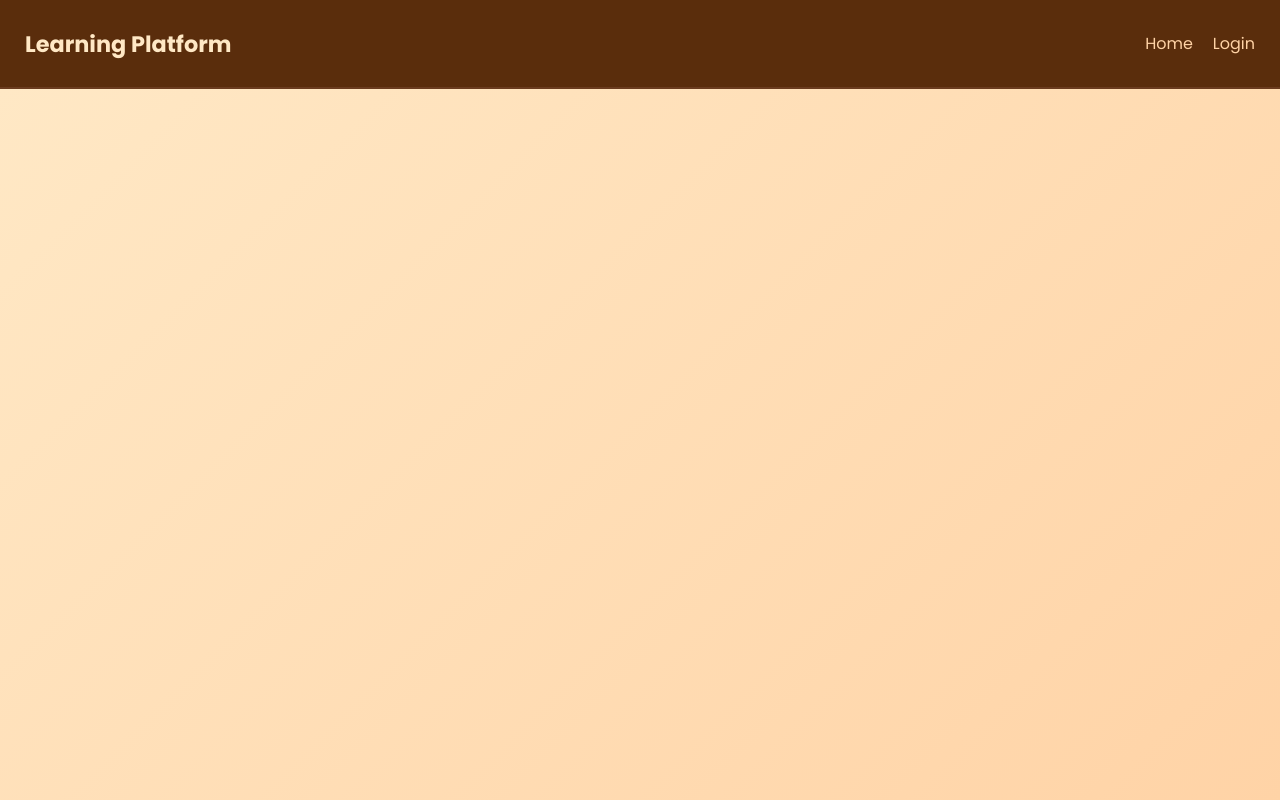
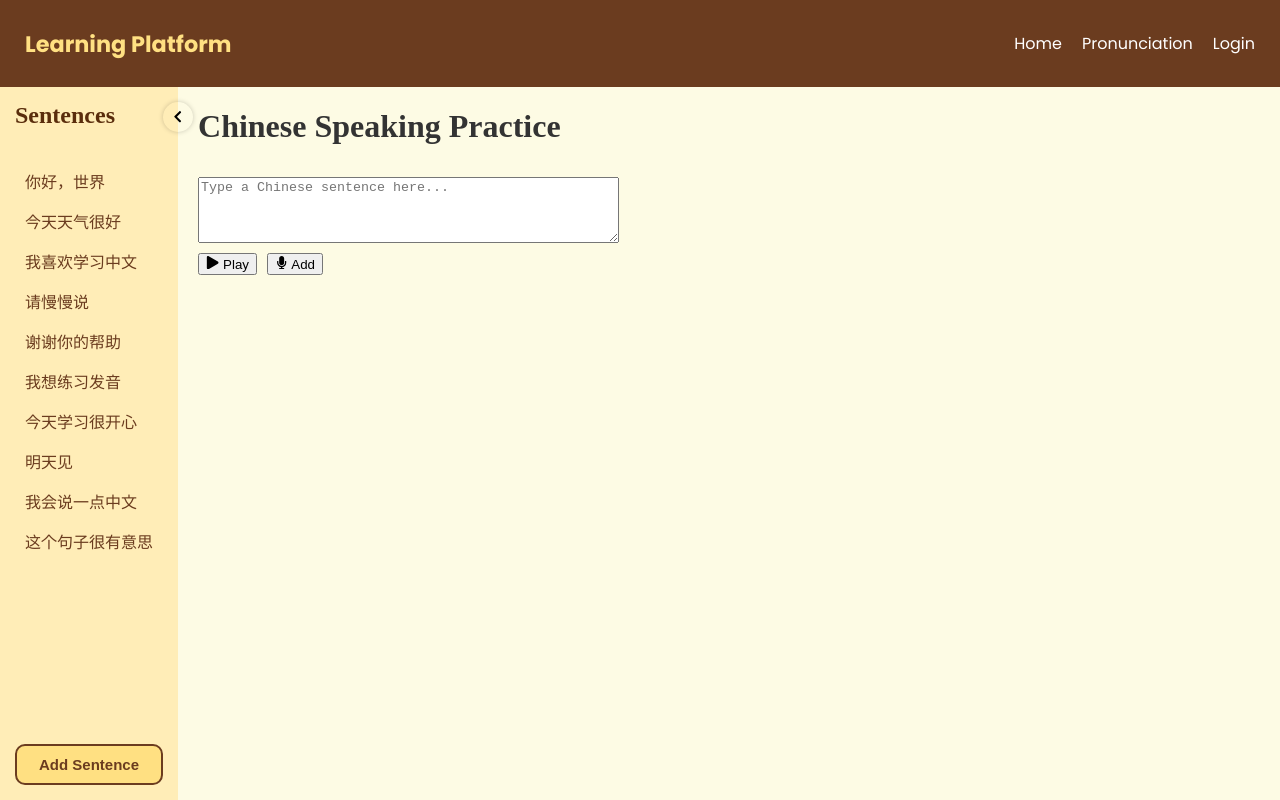
Before and after one commit to ikteng/chinese-learning-hub, a React (Vite) app in the folder learning-hub/: page /pronunciation in a window 1280 px wide. Built offline with nearby package versions, Linux system fonts and the light colour scheme.

Commit message:
update to use :root colors

```diff
--- a/learning-hub/src/App.css
+++ b/learning-hub/src/App.css
@@ -1,13 +1,32 @@
+:root {
+  /* Primary Colors */
+  --color-brown: #6b3c1f;
+  --color-dark-brown: #5a2d0c;
+  --color-light-yellow: #ffedb7;
+  --color-yellow: #FFE082;
+  --color-dark-yellow: #f8cc48;
+  --color-white: white;
+
+  /* Backgrounds */
+  --color-background-light: #fdfbe4; /* soft neutral page background */
+
+  /* Text Colors */
+  --color-text-main: #333;     /* main dark text */
+  --color-text-secondary: #555; /* secondary text */
+
+  /* Hover / Interaction */
+  --color-yellow-hover: #fff4d2;
+}
+
 .app {
   display: flex;
   flex-direction: column;
-  min-height: 100vh;
+  height: 100%;
+  background: var(--color-background-light);
+  color: var(--color-text-main);
 }
 
 .page-content {
   flex: 1;
   display: flex;
-  justify-content: center;
-  align-items: center;
-  background: linear-gradient(135deg, #ffe8c5, #ffd3a6);
 }
--- a/learning-hub/src/App.tsx
+++ b/learning-hub/src/App.tsx
@@ -3,6 +3,7 @@ import Navbar from "./components/Navbar";
 import Home from "./pages/Home";
 import Login from "./pages/Login";
 import SignUp from "./pages/SignUp";
+import Pronunciation from "./pages/Pronunciation";
 import { useState } from "react";
 import "./App.css";
 
@@ -21,6 +22,7 @@ export default function App() {
             <Route path="/" element={<Home />} />
             <Route path="/login" element={<Login setUser={setUser} />} />
             <Route path="/signup" element={<SignUp/>} />
+            <Route path="/pronunciation" element={<Pronunciation/>} />
           </Routes>
         </div>
       </div>
--- a/learning-hub/src/components/Navbar.css
+++ b/learning-hub/src/components/Navbar.css
@@ -3,16 +3,15 @@
   justify-content: space-between;
   align-items: center;
   padding: 15px 25px;
-  background: #5a2d0c;
-  color: #ffe8c5;
+  background: var(--color-brown);
   font-family: "Poppins", sans-serif;
-  border-bottom: 2px solid #6b3c1f;
+  border-bottom: 2px solid var(--color-primary-hover); /* slightly darker blue */
 }
 
 .logo {
   font-size: 1.4rem;
   font-weight: 700;
-  color: #ffe8c5;
+  color: var(--color-yellow);
 }
 
 .nav-links {
@@ -24,14 +23,14 @@
 
 .nav-links a {
   text-decoration: none;
-  color: #ffd3a6;
+  color: var(--color-white);
   font-size: 1rem;
   font-weight: 500;
   transition: all 0.2s ease;
 }
 
 .nav-links a:hover {
-  color: #ffe8c5;
+  color: var(--color-yellow-hover);
   transform: translateY(-1px);
 }
 
@@ -39,7 +38,7 @@
 .user-button {
   background: none;
   border: none;
-  color: #ffd3a6;
+  color: var(--color-accent);
   font-size: 1rem;
   font-weight: 500;
   cursor: pointer;
@@ -47,7 +46,7 @@
 }
 
 .user-button:hover {
-  color: #ffe8c5;
+  color: var(--color-hover-accent);
   transform: translateY(-1px);
 }
 
@@ -60,8 +59,8 @@
   position: absolute;
   top: 110%;
   right: 0;
-  background: #5a2d0c;
-  border: 1px solid #6b3c1f;
+  background: var(--color-primary);
+  border: 1px solid var(--color-primary-hover);
   border-radius: 6px;
   overflow: hidden;
   box-shadow: 0 4px 6px rgba(0,0,0,0.2);
@@ -73,7 +72,7 @@
 
 .dropdown-item {
   padding: 10px 15px;
-  color: #ffd3a6;
+  color: var(--color-accent);
   text-decoration: none;
   font-weight: 500;
   font-size: 1rem;
@@ -85,6 +84,6 @@
 }
 
 .dropdown-item:hover {
-  background: #6b3c1f;
-  color: #ffe8c5;
+  background: var(--color-primary-hover);
+  color: var(--color-on-primary);
 }
--- a/learning-hub/src/components/Navbar.tsx
+++ b/learning-hub/src/components/Navbar.tsx
@@ -18,6 +18,7 @@ export default function Navbar({ user, setUser }) {
       <div className="logo">Learning Platform</div>
       <ul className="nav-links">
         <li><Link to="/">Home</Link></li>
+        <li><Link to="/pronunciation">Pronunciation</Link></li>
         <li className="user-menu-container">
           {user ? (
             <>
--- /dev/null
+++ b/learning-hub/src/components/PronunciationSideMenu.css
@@ -0,0 +1,91 @@
+.side-menu-container {
+  position: relative;
+  display: flex;
+}
+
+/* Side Menu */
+.side-menu {
+  display: flex;
+  flex-direction: column;
+  justify-content: space-between;
+  padding: 15px;
+  transition: width 0.3s;
+  background-color: var(--color-light-yellow);
+}
+
+.side-menu.collapsed {
+  width: 0px;
+}
+
+/* Side Menu List */
+.side-menu h2 {
+  margin-top: 0;
+  color: var(--color-dark-brown);
+}
+
+.sentence-list {
+  flex: 1;
+  display: flex;
+  flex-direction: column;
+  align-items: flex-start;
+  width: 100%;
+  overflow-y: auto;
+}
+
+.side-menu ul {
+  list-style: none;
+  padding: 0;
+  margin-top: 10px;
+}
+
+.side-menu li {
+  padding: 10px;
+  border-radius: 20px;
+  height: 20px;
+  cursor: pointer;
+  color: var(--color-brown);
+  width: auto;
+  white-space: nowrap;
+}
+
+.side-menu li:hover {
+  color: var(--color-yellow);
+  background-color: var(--color-brown);
+}
+
+/* Add Sentence Button */
+.add-sentence-btn {
+  width: 100%;
+  padding: 10px;
+  cursor: pointer;
+  background-color: var(--color-yellow);
+  color: var(--color-brown);
+  border: 2px solid var(--color-brown);
+  border-radius: 10px;
+  font-size: 15px;
+  font-weight: 600;
+  transition: all 0.2s ease;
+}
+
+.add-sentence-btn:hover {
+    background-color: var(--color-dark-yellow);
+    color: var(--color-white);
+}
+
+/* Collapse Button outside the menu */
+.toggle-btn-outside {
+  position: absolute;
+  right: -15px; /* outside the menu */
+  top: 15px;    /* align with title */
+  width: 30px;
+  height: 30px;
+  border-radius: 50%;
+  border: 1px solid var(--color-secondary);
+  background: var(--color-on-primary);
+  cursor: pointer;
+  display: flex;
+  align-items: center;
+  justify-content: center;
+  box-shadow: 0 0 5px rgba(0,0,0,0.2);
+  z-index: 1;
+}
--- /dev/null
+++ b/learning-hub/src/components/PronunciationSideMenu.tsx
@@ -0,0 +1,51 @@
+import React, { useState } from "react";
+import { FaChevronLeft, FaChevronRight } from "react-icons/fa";
+import "./PronunciationSideMenu.css";
+
+interface PronunciationSideMenuProps {
+  sentences: string[];
+  onSelect: (sentence: string) => void;
+  onAddSentence: () => void;
+}
+
+const PronunciationSideMenu: React.FC<PronunciationSideMenuProps> = ({ sentences, onSelect, onAddSentence }) => {
+  const [isOpen, setIsOpen] = useState(true);
+
+  return (
+    <div className="side-menu-container">
+      <div className={`side-menu ${isOpen ? "open" : "collapsed"}`}>
+        {isOpen && (
+          <>
+            <h2>Sentences</h2>
+            <div className="sentence-list">
+              <ul>
+                {sentences.length === 0 && <li>No sentences added yet</li>}
+
+                {sentences.map((s, index) => (
+                  <li key={index} onClick={() => onSelect(s)}>
+                    {s}
+                  </li>
+                ))}
+              </ul>
+            </div>
+
+            {/* Add Sentence Button */}
+            <button className="add-sentence-btn" onClick={onAddSentence}>
+              Add Sentence
+            </button>
+          </>
+        )}
+      </div>
+
+      {/* Collapse Button */}
+      <button
+        className="toggle-btn-outside"
+        onClick={() => setIsOpen(!isOpen)}
+      >
+        {isOpen ? <FaChevronLeft /> : <FaChevronRight />}
+      </button>
+    </div>
+  );
+};
+
+export default PronunciationSideMenu;
--- a/learning-hub/src/pages/Home.css
+++ b/learning-hub/src/pages/Home.css
@@ -1,4 +1,13 @@
-.container {
+.home-page {
+  flex: 1;
+  display: flex;
+  justify-content: center;
+  align-items: center;
+  padding: 3vw;
+  box-sizing: border-box;
+}
+
+.home-container {
   display: flex;
   flex-direction: column;
   justify-content: center;
@@ -10,13 +19,10 @@
 .title {
   font-size: 3rem;
   font-weight: 700;
-  color: #5a2d0c;
-  margin-bottom: 20px;
+  color: var(--color-brown);
 }
 
 .subtitle {
   font-size: 1.5rem;
-  font-weight: 400;
-  max-width: 500px;
-  color: #6b3c1f;
+  color: var(--color-dark-brown);
 }
--- a/learning-hub/src/pages/Home.tsx
+++ b/learning-hub/src/pages/Home.tsx
@@ -2,11 +2,14 @@ import "./Home.css";
 
 export default function Home() {
   return (
-    <div className="container">
-      <h1 className="title">Welcome to Chinese Learning Hub</h1>
-      <p className="subtitle">
-        Learn Chinese characters and words quickly and easily with our flashcards!
-      </p>
+    <div className="home-page">
+      <div className="home-container">
+        <h1 className="title">Welcome to Chinese Learning Hub</h1>
+        <p className="subtitle">
+          Learn Chinese characters and words quickly and easily with our flashcards!
+        </p>
+      </div>
     </div>
+
   );
 }
--- a/learning-hub/src/pages/Login.css
+++ b/learning-hub/src/pages/Login.css
@@ -1,20 +1,29 @@
+.login-page-wrapper {
+  flex: 1;
+  display: flex;
+  justify-content: center;
+  align-items: center;
+}
+
 .login-container {
   display: flex;
   flex-direction: column;
   justify-content: center;
   align-items: center;
   text-align: center;
-  padding: 40px;
-  background: linear-gradient(135deg, #ffe8c5, #ffd3a6);
-  border-radius: 12px;
-  border: 2px solid #5a2d0c;
-  box-shadow: 0 4px 15px rgba(0,0,0,0.1);
+  padding: 50px 40px;
+  border-radius: 16px;
+  border: 2px solid var(--color-brown);
+  box-shadow: 0 8px 20px rgba(0, 0, 0, 0.15);
+  width: 100%;
+  max-width: 400px;
+  transition: transform 0.2s ease, box-shadow 0.2s ease;
 }
 
 .login-title {
   font-size: 2.5rem;
   font-weight: 700;
-  color: #5a2d0c;
+  color: var(--color-dark-brown);
   margin-bottom: 25px;
 }
 
@@ -29,21 +38,21 @@
 .login-input {
   padding: 10px 15px;
   font-size: 1rem;
-  border: 2px solid #6b3c1f;
+  border: 2px solid var(--color-primary);
   border-radius: 8px;
   outline: none;
   font-family: "Poppins", sans-serif;
 }
 
 .login-input:focus {
-  border-color: #5a2d0c;
+  border-color: var(--color-secondary);
 }
 
 .login-button {
   padding: 10px 15px;
   font-size: 1rem;
-  background-color: #5a2d0c;
-  color: #ffe8c5;
+  background-color: var(--color-yellow);
+  color: var(--color-on-primary);
   font-weight: 600;
   border: none;
   border-radius: 8px;
@@ -52,22 +61,24 @@
 }
 
 .login-button:hover {
-  background-color: #6b3c1f;
+  background-color: var(--color-dark-yellow);
+  color: var(--color-white);
 }
 
 .signup-text {
   margin-top: 20px;
   font-size: 0.9rem;
-  color: #6b3c1f;
+  color: var(--color-brown);
 }
 
 .signup-link {
-  color: #5a2d0c;
-  font-weight: 600;
+  color: var(--color-dark-brown);
+  font-weight: 700;
   text-decoration: none;
   transition: all 0.2s ease;
 }
 
 .signup-link:hover {
   text-decoration: underline;
+  color: var(--color-dark-yellow);
 }
--- /dev/null
+++ b/learning-hub/src/pages/Pronunciation.css
@@ -0,0 +1,17 @@
+.pronunciation-page {
+  display: flex;
+  gap: 20px;
+}
+
+/* Main Content */
+.practice-container {
+  flex: 1;
+  display: flex;
+  flex-direction: column;
+  gap: 10px;
+}
+
+.buttons {
+  display: flex;
+  gap: 10px;
+}
--- /dev/null
+++ b/learning-hub/src/pages/Pronunciation.tsx
@@ -0,0 +1,69 @@
+import React, { useState } from "react";
+import { FaPlay, FaMicrophone } from "react-icons/fa";
+import PronunciationSideMenu from "../components/PronunciationSideMenu";
+import "./Pronunciation.css";
+
+const Pronunciation: React.FC = () => {
+  const [sentence, setSentence] = useState("");
+  // const [sentences, setSentences] = useState<string[]>([]);
+  const [isPlaying, setIsPlaying] = useState(false);
+
+  const handlePlay = (text: string) => {
+    if (!text) return;
+
+    const utterance = new SpeechSynthesisUtterance(text);
+    utterance.lang = "zh-CN";
+    utterance.onstart = () => setIsPlaying(true);
+    utterance.onend = () => setIsPlaying(false);
+
+    window.speechSynthesis.speak(utterance);
+  };
+
+  const handleAddSentence = () => {
+    if (sentence.trim() && !sentences.includes(sentence)) {
+      setSentences([sentence, ...sentences]);
+      setSentence("");
+    }
+  };
+
+  const sentences = [
+    "你好，世界",
+    "今天天气很好",
+    "我喜欢学习中文",
+    "请慢慢说",
+    "谢谢你的帮助",
+    "我想练习发音",
+    "今天学习很开心",
+    "明天见",
+    "我会说一点中文",
+    "这个句子很有意思"
+  ];
+
+  return (
+    <div className="pronunciation-page">
+      <PronunciationSideMenu sentences={sentences} onSelect={handlePlay} />
+
+      <div className="practice-container">
+        <h1>Chinese Speaking Practice</h1>
+        <textarea
+          placeholder="Type a Chinese sentence here..."
+          value={sentence}
+          onChange={(e) => setSentence(e.target.value)}
+          rows={4}
+          cols={50}
+          className="sentence-input"
+        />
+        <div className="buttons">
+          <button onClick={() => handlePlay(sentence)} className="play-button">
+            <FaPlay /> Play
+          </button>
+          <button onClick={handleAddSentence} className="record-button">
+            <FaMicrophone /> Add
+          </button>
+        </div>
+      </div>
+    </div>
+  );
+};
+
+export default Pronunciation;
```
Lines whose indentation alone changed are shown as unchanged.
